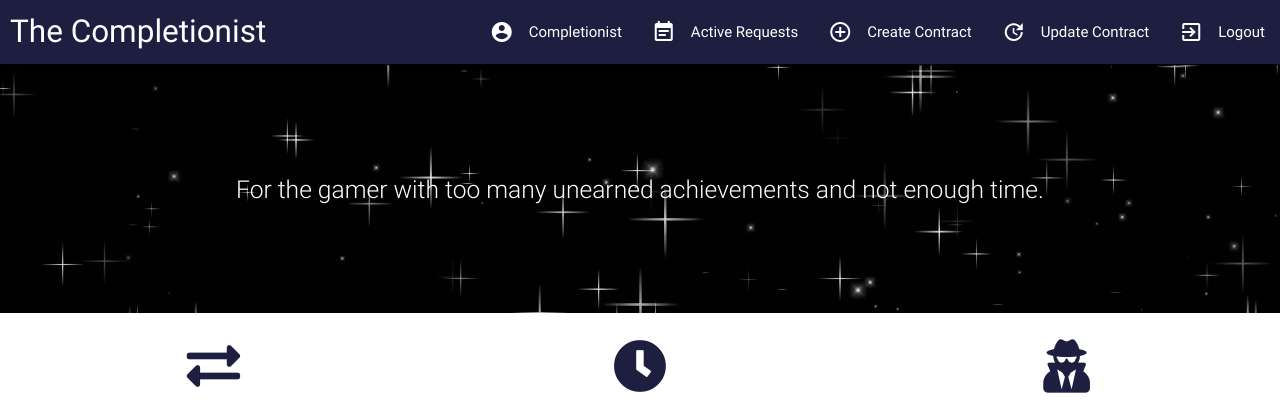
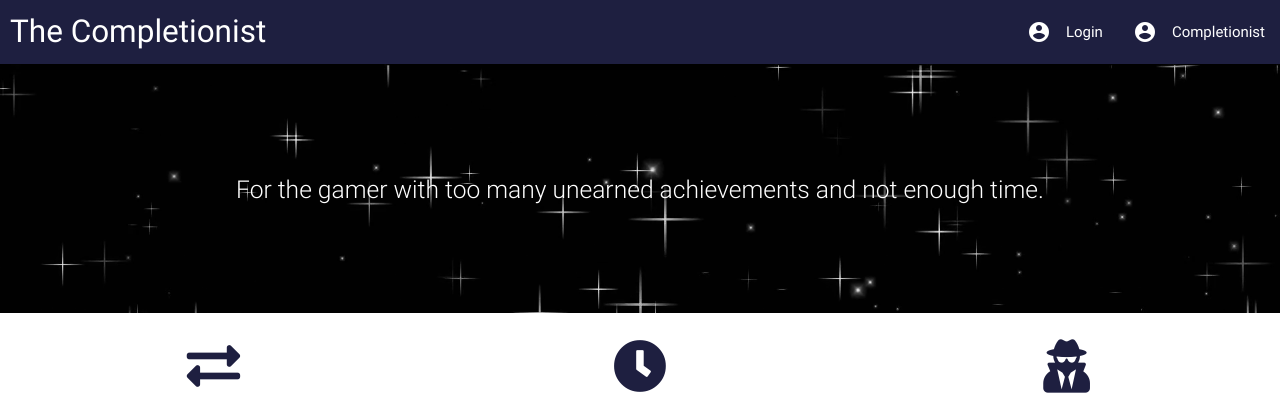
Before and after one commit to chloechantelle/completionist, a PHP site: page / in a window 1280 px wide. Shown: the top 414 px of the page. Run offline with PHP 8.4, Linux system fonts and the light colour scheme; the visitor is signed in with stand-in values (Sample User, id 1); some libraries are stand-ins or nearby versions.

Commit message:
:link: Combined navigations, session specific links

```diff
--- a/view/navigation.php
+++ b/view/navigation.php
@@ -1,40 +1,87 @@
 <body>
 
   <?php
-$role_session = $_SESSION['Role'];
 
-if($role_session == 'Customer') {
-  ?>
-  <style>
-  .hidden {
-    display: none !important;
-     }
-     </style>
-     <?php
+// redirect to root folder
+$PHP_SELF=$_SERVER['PHP_SELF'];
+$Root='http://'.$_SERVER['HTTP_HOST'].'/completionist'.substr($PHP_SELF,0,strrpos($PHP_SELF,''));
+
+if (isset($_SESSION['Role']) && $_SESSION['Role'] == 'Admin') {
+    ?>
+    <style>.administrator { display: inherit;}</style>
+    <style>.user { display: inherit;}</style>
+    <style>.contact {display: inherit;}</style>
+    <style>.log { display: none !important; }</style>
+    <style>.submitupdate { display: inherit;}</style>
+    <style>#download-button {display: none;}</style>
+
+    <?php
 }
-else{
-  ?><style>.hidden { display: inherit; }</style><?php
+elseif (isset($_SESSION['Role']) && $_SESSION['Role'] == 'Customer') {
+    ?>
+    <style>.administrator { display: none; }</style>
+    <style>.user { display: inherit;}</style>
+    <style>.contact {display: inherit;}</style>
+    <style>.log { display: none;}</style>
+    <style>.submitupdate { display: none;}</style>
+    <style>#download-button {display: none;}</style>
+
+    <?php
 }
+else {
+   ?>
+   <style>.administrator { display: none !important; }</style>
+   <style>.user { display: none;}</style>
+   <style>.log { display: inherit;}</style>
+   <style>.contact {display: none !important;}</style>
+   <style>.submitupdate { display: none;}</style>
+   <?php
+}
+
 ?>
+
+<?php echo'
 
 <div class="navbar-fixed">
   <nav>
     <div class="nav-wrapper">
-      <a href="../index.php" class="brand-logo">The Completionist</a>
+
+      <a href=" ';
+      echo $Root;
+      echo '/index.php" class="brand-logo">The Completionist</a>';
+      echo'
+
       <a href="#" data-activates="mobile-demo" class="button-collapse"><i class="material-icons">menu</i></a>
 
       <ul id="nav-mobile" class="right hide-on-med-and-down">
 
-        <li><a href="AdminProfile.php"><i class="material-icons left">account_circle</i>Completionist</a></li>
+      <li><a class="log" href="#login"><i class="material-icons left">account_circle</i>Login</a></li>';
+      echo'
 
-        <li><a href="ActiveRequests.php"><i class="material-icons left">event_note</i>Active Requests</a></li>
+      <li><a href=" ';
+      echo $Root;
+      echo '/view/AdminProfile.php"><i class="material-icons left">account_circle</i>Completionist</a></li>';
+      echo'
 
-        <li class="hidden"><a href="Contract.php"><i class="material-icons left">add_circle_outline</i>Create Contract</a></li>
+      <li><a class="user" href=" ';
+      echo $Root;
+      echo '/view/ActiveRequests.php"><i class="material-icons left">event_note</i>Active Requests</a></li>';
+      echo'
 
-        <li class="hidden"><a href="UpdateContract.php"><i class="material-icons left">update</i>Update Contract</a></li>
+      <li><a class="administrator" href=" ';
+      echo $Root;
+      echo '/view/Contract.php"><i class="material-icons left">add_circle_outline</i>Create Contract</a></li>';
+      echo'
 
-        <li><a href="../controller/logout_process.php"><i class="material-icons left">exit_to_app</i>Logout</a></li>
+      <li><a class="administrator" href=" ';
+      echo $Root;
+      echo '/view/UpdateContract.php"><i class="material-icons left">update</i>Update Contract</a></li>';
+      echo'
 
+      <li><a class="user" href=" ';
+      echo $Root;
+      echo '/controller/logout_process.php"><i class="material-icons left">exit_to_app</i>Logout</a></li>';
+      echo'
 
       </ul>
     </div>
@@ -42,18 +89,38 @@ else{
     <!-- mobile -->
 <ul class="side-nav" id="mobile-demo">
 
-        <li><a href="view/AdminProfile.php"><i class="material-icons left">account_circle</i>Completionist</a></li>
+      <li><a class="log" href=" ';
+      echo $Root;
+      echo '/index.php#login"><i class="material-icons left">account_circle</i>Login</a></li>';
+      echo'
 
-        <li><a href="ActiveRequests.php"><i class="material-icons left">event_note</i>Active Requests</a></li>
+      <li><a href=" ';
+      echo $Root;
+      echo '/view/AdminProfile.php"><i class="material-icons left">account_circle</i>Completionist</a></li>';
+      echo'
 
-        <li class="hidden"><a href="Contract.php"><i class="material-icons left">add_circle_outline</i>Create Contract</a></li>
+      <li><a class="user" href=" ';
+      echo $Root;
+      echo '/view/ActiveRequests.php"><i class="material-icons left">event_note</i>Active Requests</a></li>';
+      echo'
 
-        <li class="hidden"><a href="UpdateContract.php"><i class="material-icons left">update</i>Update Contract</a></li>
+      <li><a class="administrator" href=" ';
+      echo $Root;
+      echo '/view/Contract.php"><i class="material-icons left">add_circle_outline</i>Create Contract</a></li>';
+      echo'
 
-        <li><a href="../controller/logout_process.php"><i class="material-icons left">exit_to_app</i>Logout</a></li>
+      <li><a class="administrator" href=" ';
+      echo $Root;
+      echo '/view/UpdateContract.php"><i class="material-icons left">update</i>Update Contract</a></li>';
+      echo'
+
+      <li><a class="user" href=" ';
+      echo $Root;
+      echo '/controller/logout_process.php"><i class="material-icons left">exit_to_app</i>Logout</a></li>';
+      echo'
 
 
       </ul>
-
   </nav>
 </div>
+'?>
```
